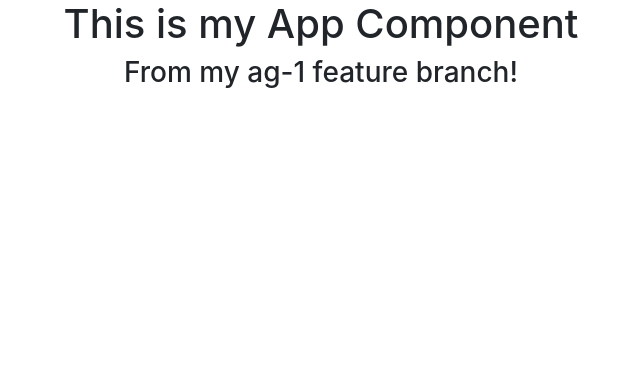
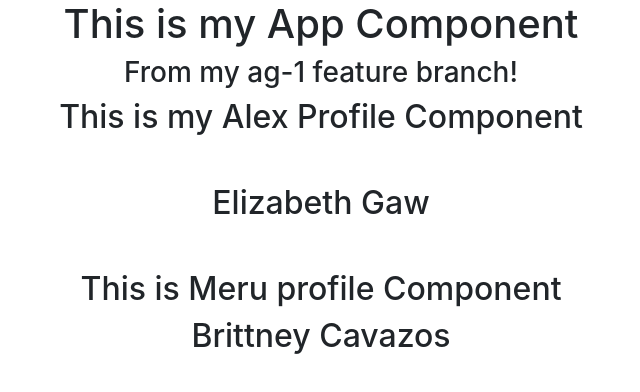
Before and after one commit to Alexg1021/testing-gitflow, a React (Create React App) app: page / in a window 1280 px wide. Shown: the top 392 px of the page, without its empty margins (319-959 px from the left). Built offline with nearby package versions, Linux system fonts and the light colour scheme.

Commit message:
feat-28(render-profile): not fully complete, waiting on a few more components

```diff
--- a/src/App.js
+++ b/src/App.js
@@ -1,10 +1,18 @@
 import './App.css';
+import AlexProfileComponent from './AlexProfile';
+import LizProfile from './LizProfile';
+import MeruProfile from './MeruProfile';
+import BrittneyComponent from './BrittneyCProfile';
 
 const App = () => {
   return (
     <div className='App'>
       <h1>This is my App Component</h1>
       <h3>From my ag-1 feature branch!</h3>
+      <AlexProfileComponent />
+      <LizProfile />
+      <MeruProfile />
+      <BrittneyComponent />
     </div>
   );
 };
```
